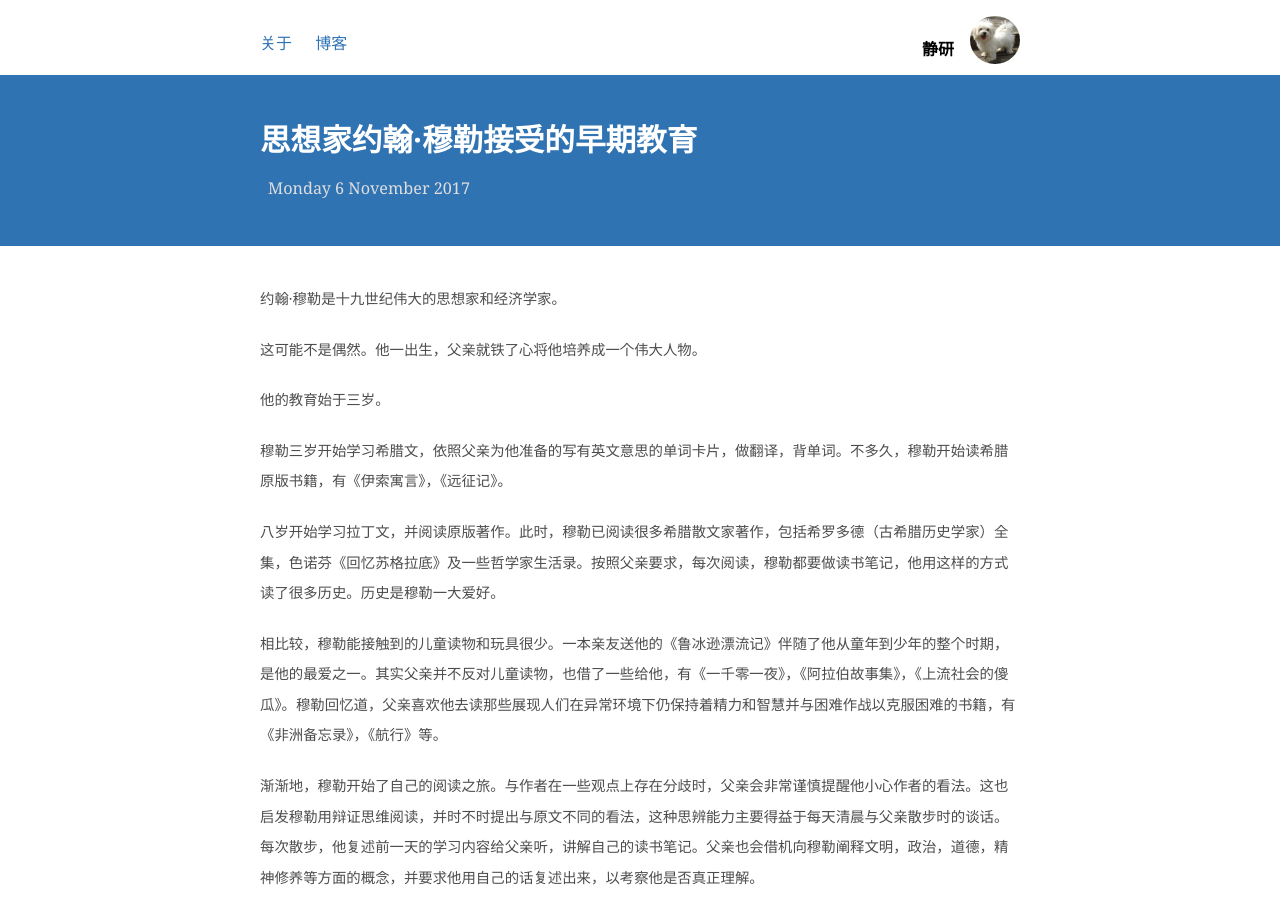
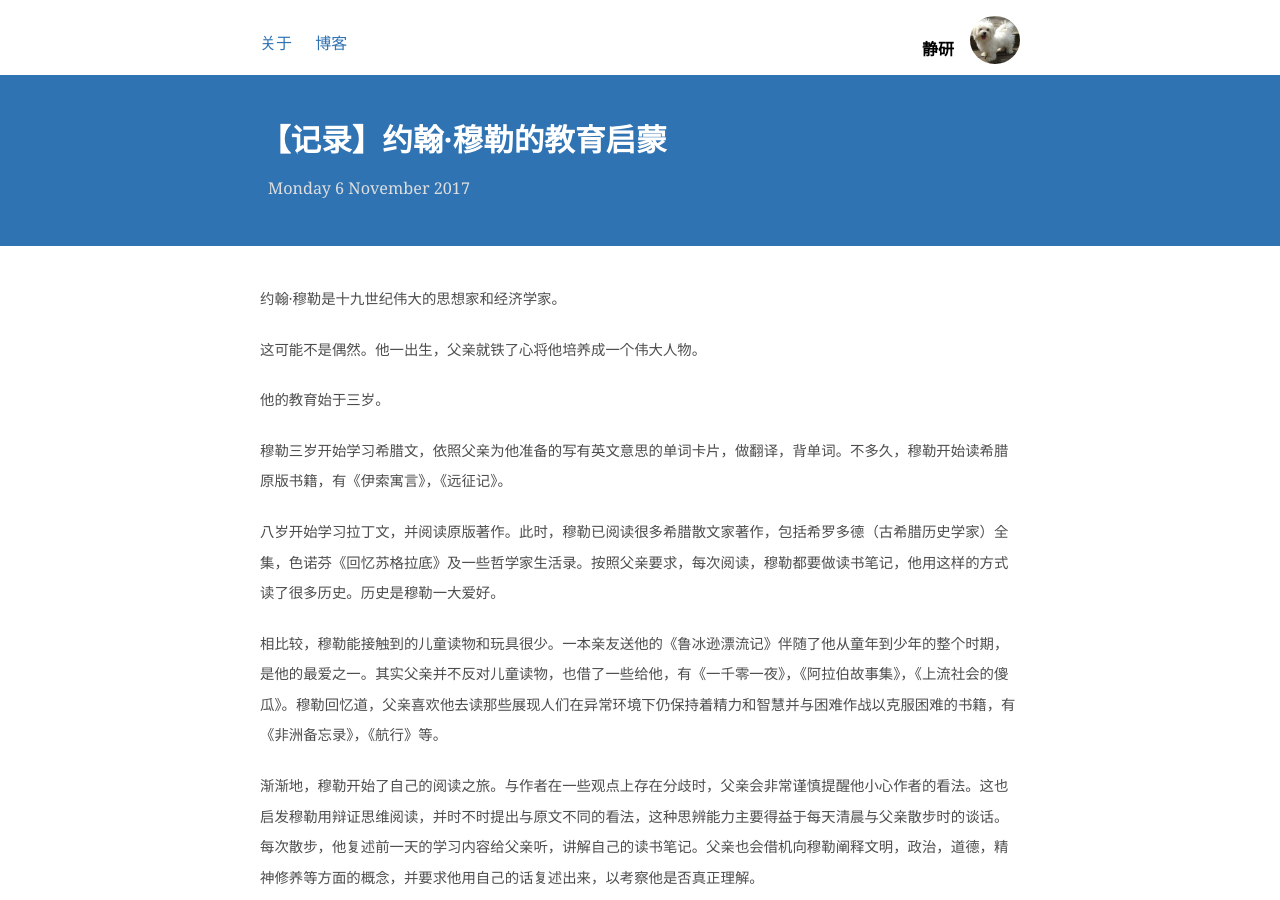
Before and after one commit to shirleysteve/1, a Jekyll site: the page built from _posts/2017-11-06-约翰·穆勒的早期教育.md, in a window 1280 px wide and 900 px high. Built offline with Jekyll 4.4.1, drawn with Linux system fonts in a browser that asks for light colours; nearby versions of some CDN libraries; comment, search, counter and statistics services are not loaded.

Commit message:
Update 2017-11-06-约翰·穆勒的早期教育.md

```diff
--- a/_posts/2017-11-06-约翰·穆勒的早期教育.md
+++ b/_posts/2017-11-06-约翰·穆勒的早期教育.md
@@ -1,7 +1,7 @@
 ---
 layout: post
 
-title: 思想家约翰·穆勒接受的早期教育
+title: 【记录】约翰·穆勒的教育启蒙
 ---
 
 约翰·穆勒是十九世纪伟大的思想家和经济学家。
```
